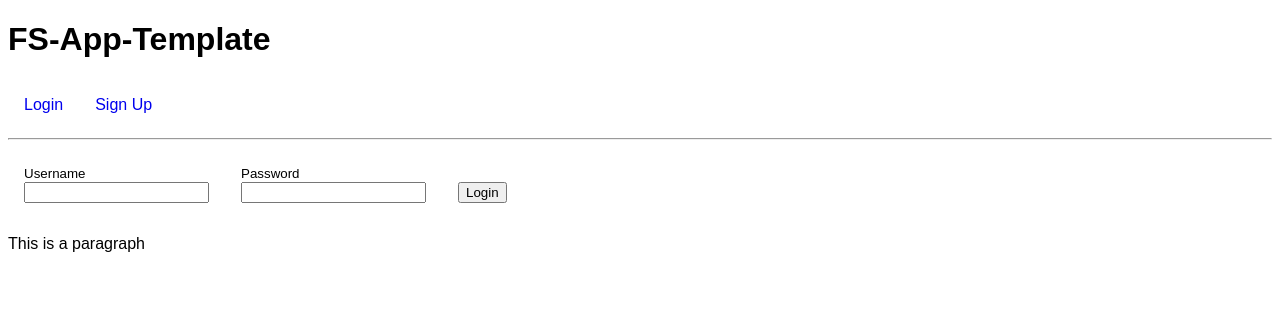
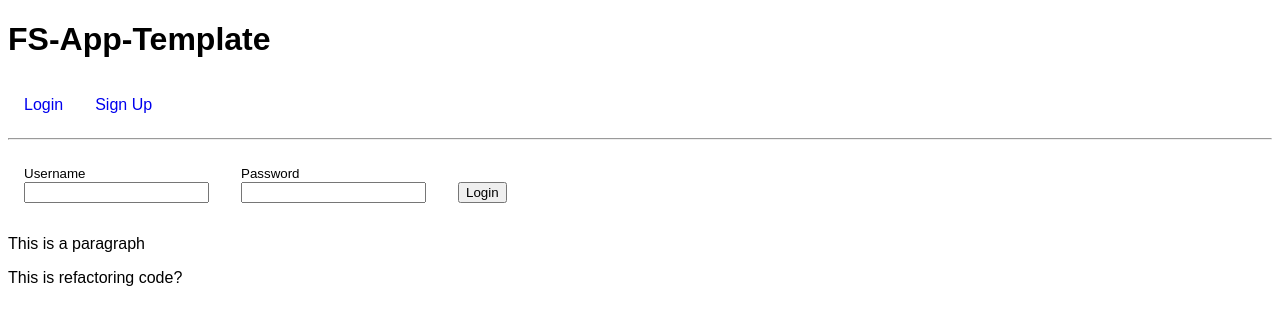
Before and after one commit to 2109graceshopper/Udemy-Larks, a React app: page / in a window 1280 px wide. Shown: the top 324 px of the page. Built offline with nearby package versions, Linux system fonts and the light colour scheme.

Commit message:
Refactoring code

```diff
--- a/client/App.js
+++ b/client/App.js
@@ -9,6 +9,7 @@ const App = () => {
       <Navbar />
       <Routes />
       <p>This is a paragraph</p>
+      <p>This is refactoring code?</p>
     </div>
   )
 }
```
